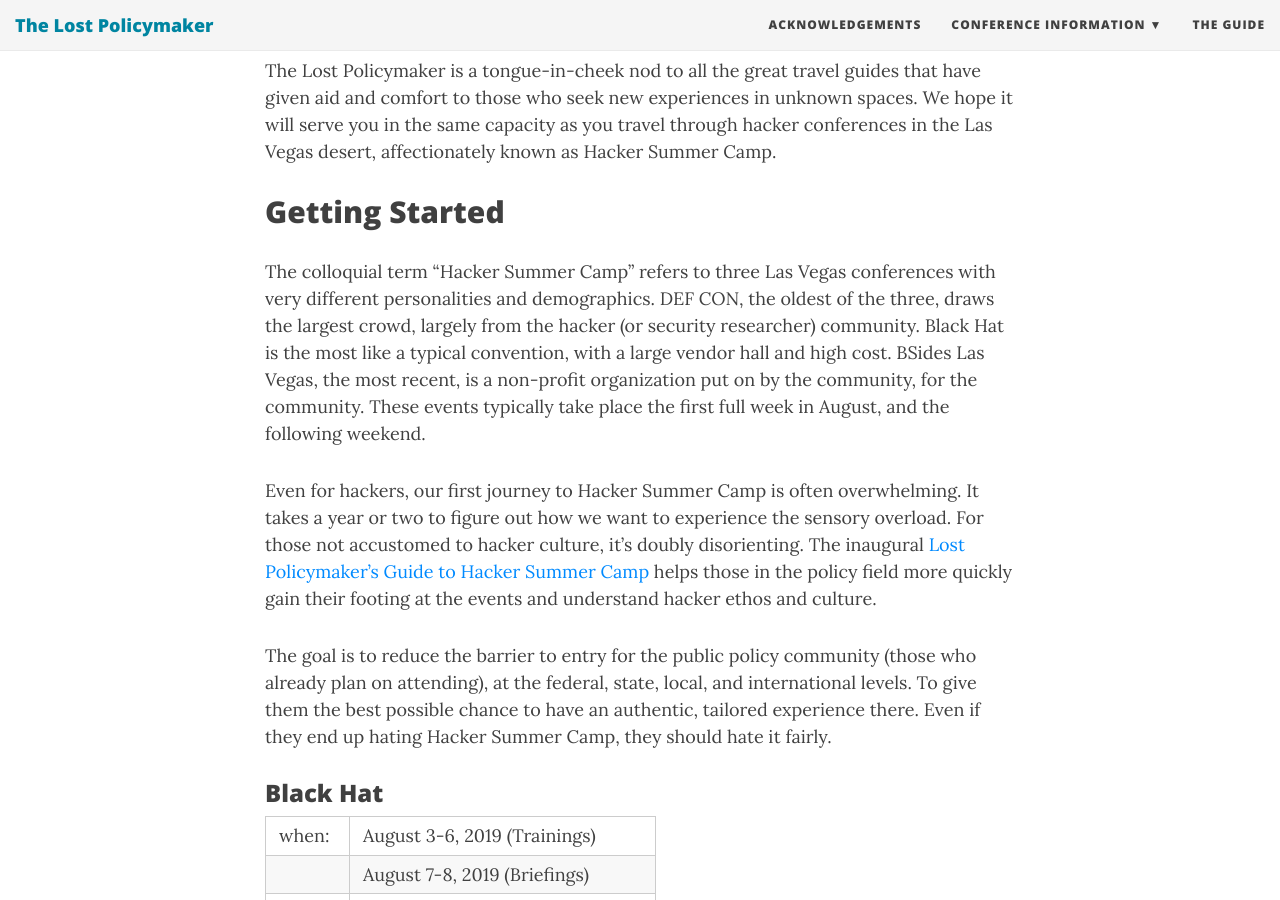
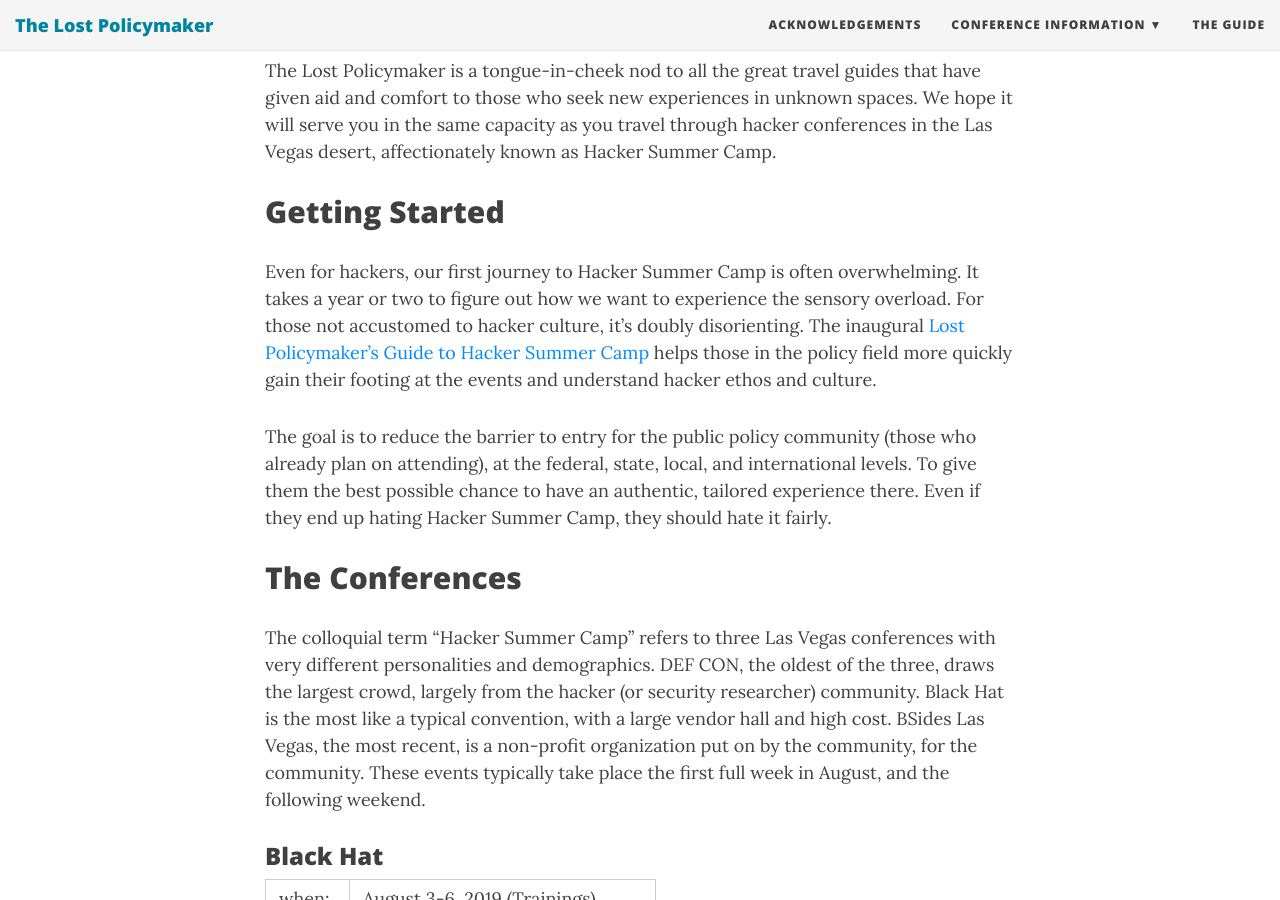
Before and after one commit to lostpolicymaker/lostpolicymaker.github.io, a Jekyll site: the page built from index.md, in a window 1280 px wide and 900 px high, scrolled down 451 px. Built offline with Jekyll 4.4.1, drawn with Linux system fonts in a browser that asks for light colours; nearby versions of some CDN libraries.

Commit message:
Update index.md

```diff
--- a/index.md
+++ b/index.md
@@ -10,11 +10,13 @@
 
 ## Getting Started
 
-The colloquial term “Hacker Summer Camp” refers to three Las Vegas conferences with very different personalities and demographics. DEF CON, the oldest of the three, draws the largest crowd, largely from the hacker (or security researcher) community. Black Hat is the most like a typical convention, with a large vendor hall and high cost. BSides Las Vegas, the most recent, is a non-profit organization put on by the community, for the community. These events typically take place the first full week in August, and the following weekend.
-
 Even for hackers, our first journey to Hacker Summer Camp is often overwhelming. It takes a year or two to figure out how we want to experience the sensory overload. For those not accustomed to hacker culture, it's doubly disorienting. The inaugural [Lost Policymaker's Guide to Hacker Summer Camp](LostPolicymaker_HackerSummerCamp_2019.pdf) helps those in the policy field more quickly gain their footing at the events and understand hacker ethos and culture.
 
 The goal is to reduce the barrier to entry for the public policy community (those who already plan on attending), at the federal, state, local, and international levels. To give them the best possible chance to have an authentic, tailored experience there. Even if they end up hating Hacker Summer Camp, they should hate it fairly.
+
+## The Conferences
+
+The colloquial term “Hacker Summer Camp” refers to three Las Vegas conferences with very different personalities and demographics. DEF CON, the oldest of the three, draws the largest crowd, largely from the hacker (or security researcher) community. Black Hat is the most like a typical convention, with a large vendor hall and high cost. BSides Las Vegas, the most recent, is a non-profit organization put on by the community, for the community. These events typically take place the first full week in August, and the following weekend.
 
 ### Black Hat
 
```
